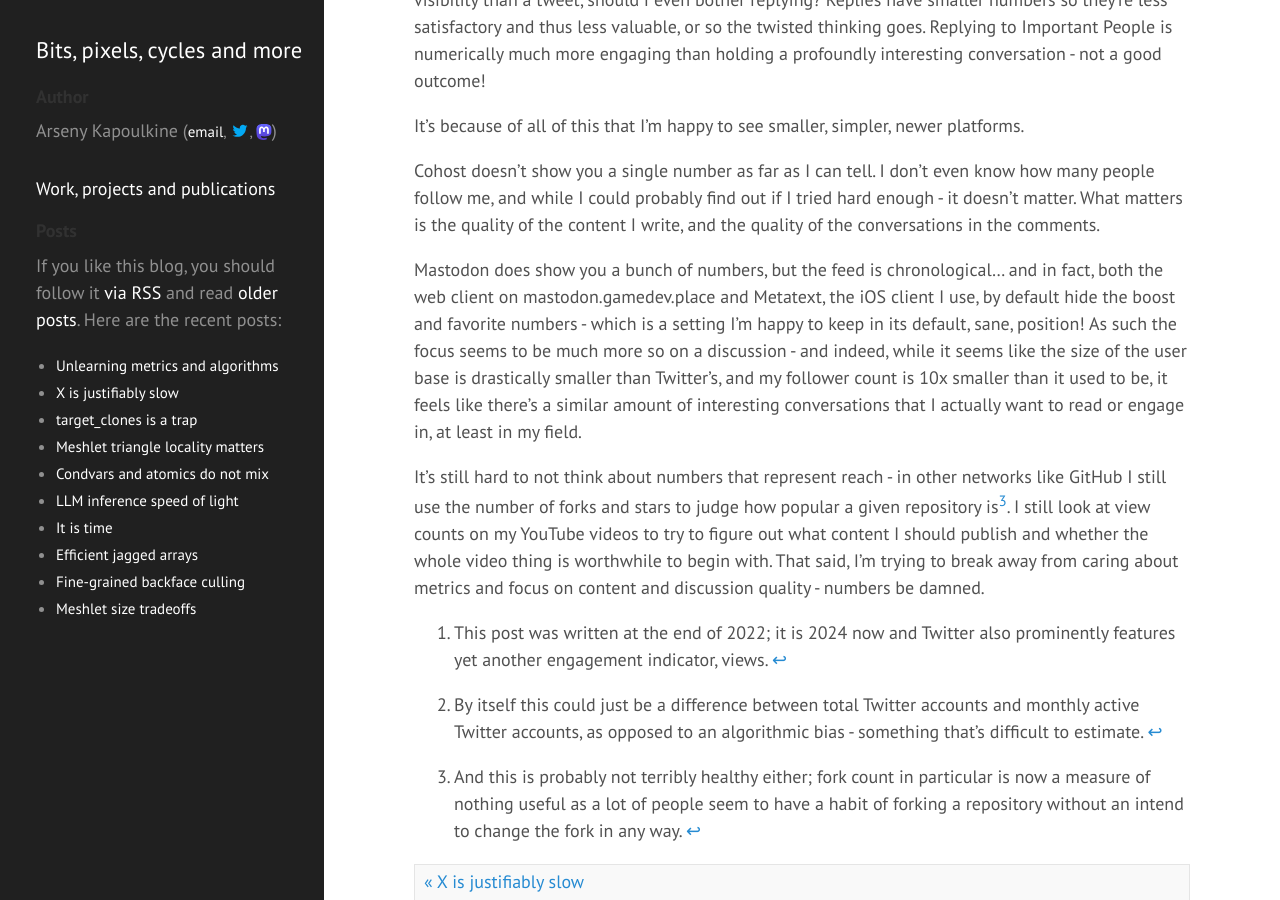
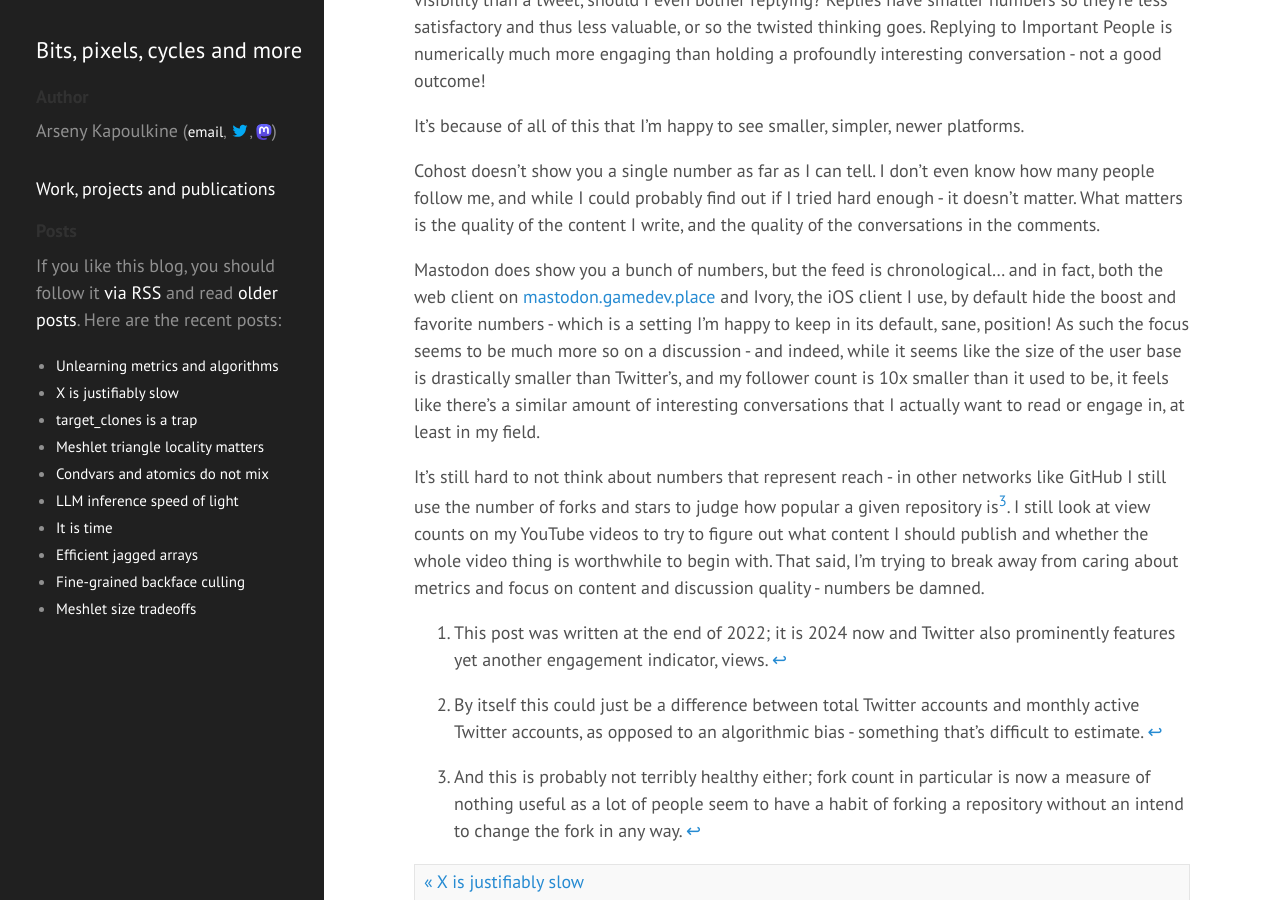
Before and after one commit to zeux/zeux.github.io, a Jekyll site: the page built from _posts/2024-09-09-unlearning-metrics.md, in a window 1280 px wide and 900 px high, scrolled down 1726 px. Built offline with Jekyll 4.4.1, drawn with Linux system fonts in a browser that asks for light colours.

Commit message:
Fixes for 2024

```diff
--- a/_posts/2024-09-09-unlearning-metrics.md
+++ b/_posts/2024-09-09-unlearning-metrics.md
@@ -32,7 +32,7 @@
 
 Cohost doesn't show you a single number as far as I can tell. I don't even know how many people follow me, and while I could probably find out if I tried hard enough - it doesn't matter. What matters is the quality of the content I write, and the quality of the conversations in the comments.
 
-Mastodon does show you a bunch of numbers, but the feed is chronological... and in fact, both the web client on mastodon.gamedev.place and Metatext, the iOS client I use, by default hide the boost and favorite numbers - which is a setting I'm happy to keep in its default, sane, position! As such the focus seems to be much more so on a discussion - and indeed, while it seems like the size of the user base is drastically smaller than Twitter's, and my follower count is 10x smaller than it used to be, it feels like there's a similar amount of interesting conversations that I actually want to read or engage in, at least in my field.
+Mastodon does show you a bunch of numbers, but the feed is chronological... and in fact, both the web client on [mastodon.gamedev.place](https://mastodon.gamedev.place/) and Ivory, the iOS client I use, by default hide the boost and favorite numbers - which is a setting I'm happy to keep in its default, sane, position! As such the focus seems to be much more so on a discussion - and indeed, while it seems like the size of the user base is drastically smaller than Twitter's, and my follower count is 10x smaller than it used to be, it feels like there's a similar amount of interesting conversations that I actually want to read or engage in, at least in my field.
 
 It's still hard to not think about numbers that represent reach - in other networks like GitHub I still use the number of forks and stars to judge how popular a given repository is[^3]. I still look at view counts on my YouTube videos to try to figure out what content I should publish and whether the whole video thing is worthwhile to begin with. That said, I'm trying to break away from caring about metrics and focus on content and discussion quality - numbers be damned.
 
```
